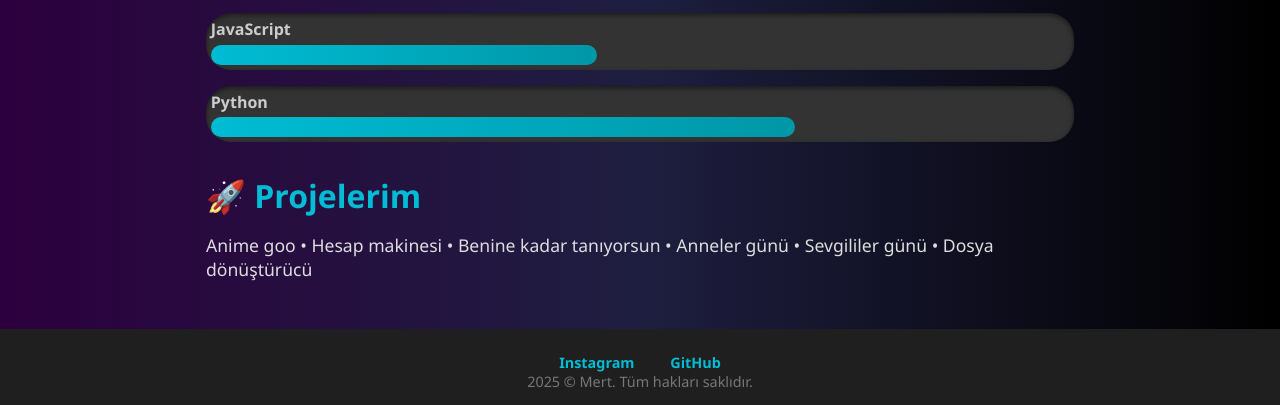
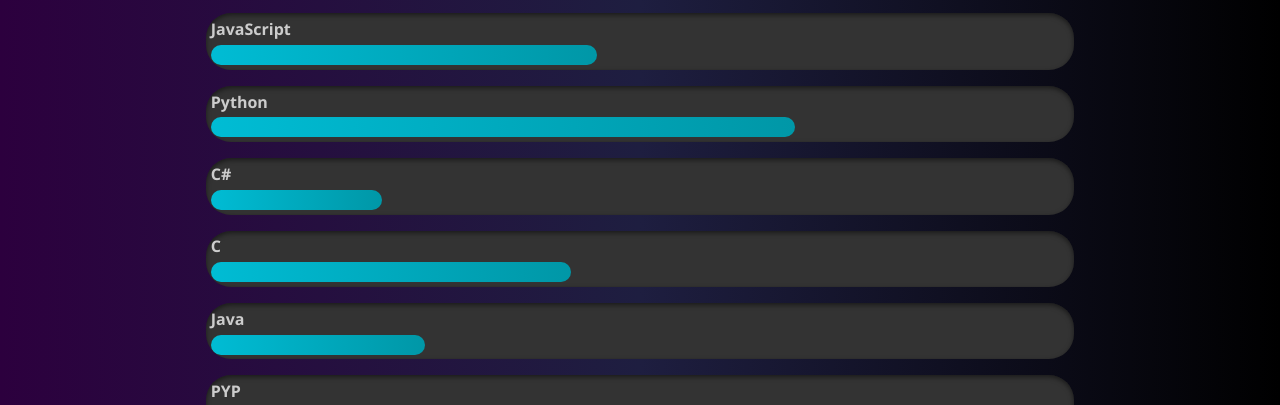
Before and after one commit to admin-kaport/mert, a plain HTML site: page index.html in a window 1280 px wide. Shown: the part 538-943 px from the top of the page. Drawn offline with Linux system fonts and the light colour scheme.

Commit message:
index.html

```diff
--- a/index.html
+++ b/index.html
@@ -174,6 +174,22 @@
             <span>Python</span>
             <div class="seviye" style="width: 68%"></div>
         </div>
+        <div class="yetenek">
+            <span>C#</span>
+            <div class="seviye" style="width: 20%"></div>
+        </div>
+        <div class="yetenek">
+            <span>C</span>
+            <div class="seviye" style="width: 42%"></div>
+        </div>
+        <div class="yetenek">
+            <span>Java</span>
+            <div class="seviye" style="width: 25%"></div>
+        </div>
+        <div class="yetenek">
+            <span>PYP</span>
+            <div class="seviye" style="width: 10%"></div>
+        </div>
     </section>
 
     <section id="projeler">
```
